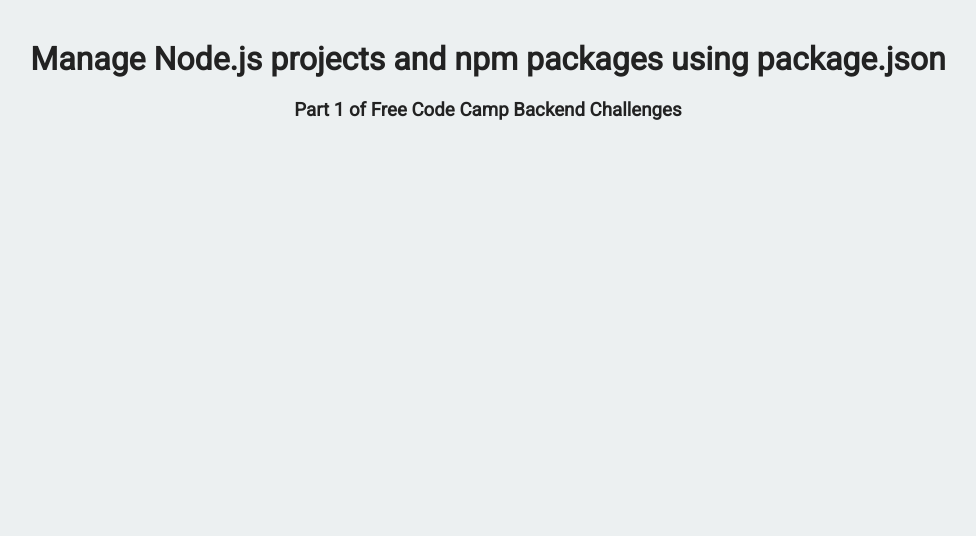
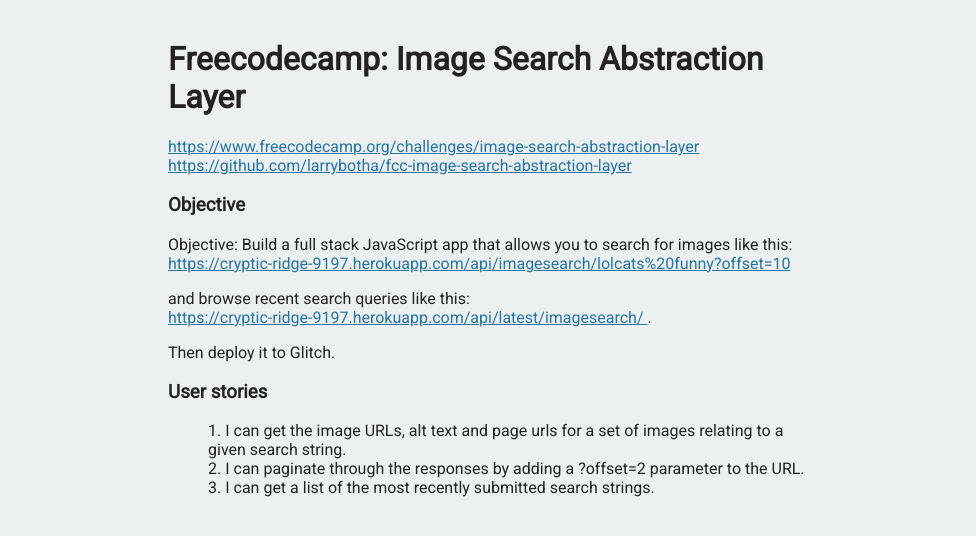
Before and after one commit to larrybotha/fcc-image-search-abstraction-layer, a website: page views/index.html in a window 1280 px wide. Shown: the whole page, without its empty margins (152-1128 px from the left). Drawn offline with Linux system fonts and the light colour scheme.

Commit message:
🚡🐄 Updated with Glitch

```diff
--- a/public/style.css
+++ b/public/style.css
@@ -5,8 +5,9 @@
 	font-size: 16px;
 	color: #222;
 	background-color: #ECF0F1;
-	text-align: center;
-}
+  max-width: 640px;
+  margin: 0 auto;
+
 
 .container {
 	padding: 0;
--- a/views/index.html
+++ b/views/index.html
@@ -9,10 +9,42 @@
    </head>
 
    <body>
-      <div class="container">
-         <h1>Manage Node.js projects and npm packages using package.json</h1>
-         <h3>Part 1 of Free Code Camp Backend Challenges</h3>
-      </div>
-   </body>
+    <div class="container">
+      <h1>Freecodecamp:  Image Search Abstraction Layer</h1>
 
+      <a href="https://www.freecodecamp.org/challenges/image-search-abstraction-layer">https://www.freecodecamp.org/challenges/image-search-abstraction-layer</a>
+      <br/>
+      <a href="https://github.com/larrybotha/fcc-image-search-abstraction-layer">https://github.com/larrybotha/fcc-image-search-abstraction-layer</a>
+
+      <h3>Objective</h3>
+
+      <p>
+
+        Objective: Build a full stack JavaScript app that allows you to search
+        for images like this:<br/>
+        <a href="https://cryptic-ridge-9197.herokuapp.com/api/imagesearch/lolcats%20funny?offset=10">
+          https://cryptic-ridge-9197.herokuapp.com/api/imagesearch/lolcats%20funny?offset=10
+        </a>
+      </p>
+
+      <p>
+        and browse recent search queries like this:<br />
+        <a href="https://cryptic-ridge-9197.herokuapp.com/api/latest/imagesearch/">
+          https://cryptic-ridge-9197.herokuapp.com/api/latest/imagesearch/
+        </a>.
+      </p>
+
+      <p>
+        Then deploy it to Glitch.
+      </p>
+
+      <h3>User stories</h3>
+
+      <ol>
+        <li>I can get the image URLs, alt text and page urls for a set of images relating to a given search string.</li>
+        <li>I can paginate through the responses by adding a ?offset=2 parameter to the URL.</li>
+        <li>I can get a list of the most recently submitted search strings.</li>
+      </ol>
+    </div>
+ </body>
 </html>
```
Also changed, not shown: README.md.
